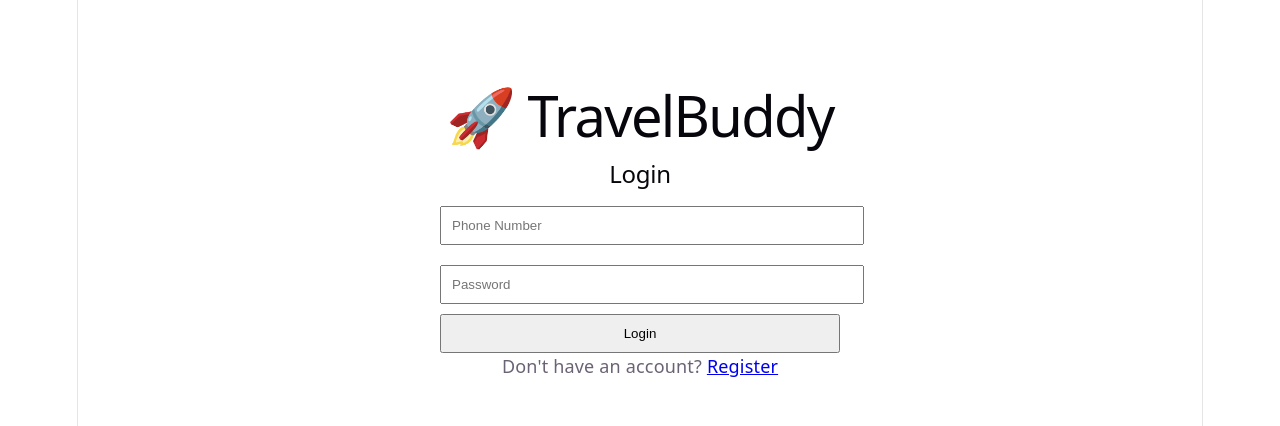
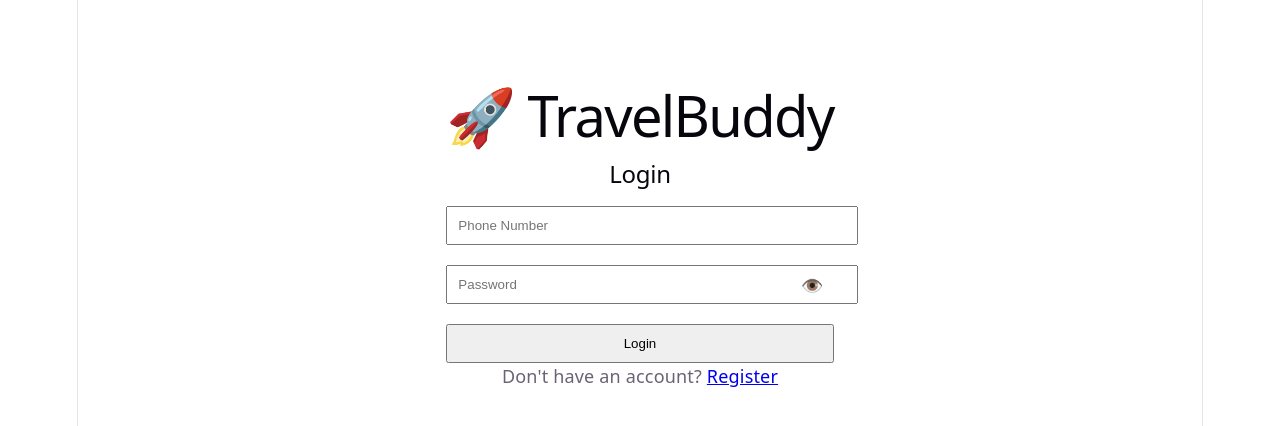
Before and after one commit to arnika44/TravelBuddy-frontend, a React app: page / in a window 1280 px wide. Shown: the top 426 px of the page. Built offline with nearby package versions, Linux system fonts and the light colour scheme; the HTML template or start-up script is replaced by a standard one.

Commit message:
Added password show/hide

```diff
--- a/src/pages/Login.jsx
+++ b/src/pages/Login.jsx
@@ -9,6 +9,7 @@
 
   const [phone, setPhone] = useState("");
   const [password, setPassword] = useState("");
+  const [showPassword, setShowPassword] = useState(false);
 
   const login = async () => {
     try {
@@ -43,13 +44,32 @@
         style={input}
       />
 
+        <div style={{ position: "relative", width: "100%", marginBottom: "10px" }}>
+
   <input
-        type="password"
+    type={showPassword ? "text" : "password"}
     placeholder="Password"
     value={password}
     onChange={(e) => setPassword(e.target.value)}
     style={input}
   />
+
+  <span
+    onClick={() => setShowPassword(!showPassword)}
+    style={{
+      position: "absolute",
+      right: "10px",
+      top: "50%",
+      transform: "translateY(-50%)",
+      cursor: "pointer",
+      userSelect: "none",
+      fontSize: "18px"
+    }}
+  >
+    {showPassword ? "🙈" : "👁️"}
+  </span>
+
+</div>
 
       <button style={button} onClick={login}>
         Login
```
Lines whose indentation alone changed are shown as unchanged.
